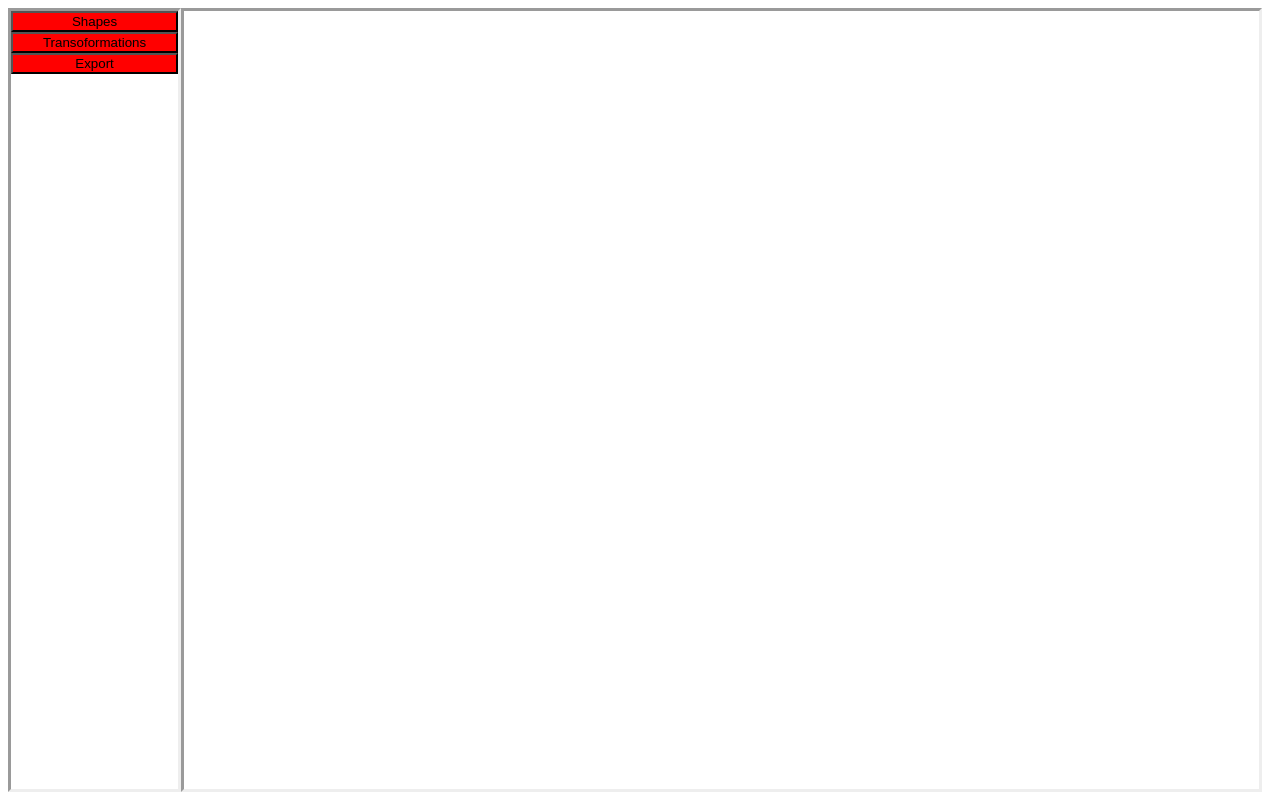
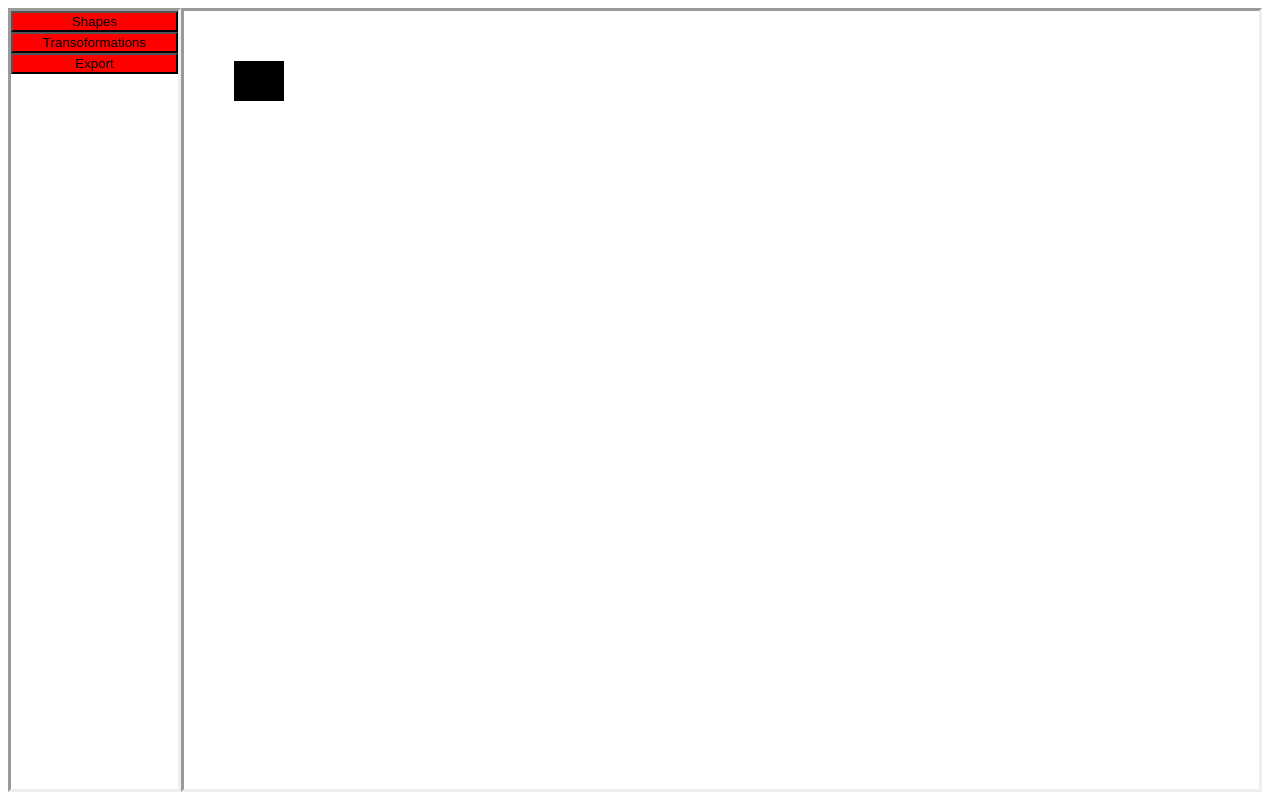
Before and after one commit to alexmeier2828/shape-editor, a website: page src/html/index.html in a window 1280 px wide. Drawn offline with Linux system fonts and the light colour scheme.

Commit message:
Can now draw a shape

```diff
--- a/src/html/index.html
+++ b/src/html/index.html
@@ -43,6 +43,8 @@
   </div>
 
 </body>
-
+<script type="text/javascript" src="../script/util.js"></script>
+<script type="text/javascript" src="../script/shapes/rectangle.js"></script>
+<script type="text/javascript" src="../script/canvasBuffer.js"></script>
 <script type="text/javascript" src="../script/index.js"></script>
 </html>
--- a/src/script/canvasBuffer.js
+++ b/src/script/canvasBuffer.js
@@ -6,14 +6,11 @@ class CanvasBuffer {
   }
 
   addShape(shape){
-    this.shapes.push = [];
+    this.shapes.push(shape);
   }
 
   drawAll(ctx){
-    this.shapes.foreach((shape) = {shape.draw(ctx)})
+    this.shapes.forEach((shape) => {shape.draw(ctx)})
   }
 
 }
-
-
-module.exports = CanvasBuffer
--- a/src/script/index.js
+++ b/src/script/index.js
@@ -10,8 +10,10 @@ var ctx = canvas.getContext('2d');
 
 //main function
 function main() {
-
-
+    buffer = new CanvasBuffer();
+    rect = new Rectangle(50, 50, 50, 40);
+    buffer.addShape(rect);
+    buffer.drawAll(ctx);
 }
 
 
--- a/src/script/shapes/rectangle.js
+++ b/src/script/shapes/rectangle.js
@@ -1,4 +1,4 @@
-const util = require("./util");
+
 class Rectangle {
   constructor(x, y, width, height) {
     this.x = x;
@@ -10,7 +10,7 @@ class Rectangle {
     this.rotate = 0;
   }
   draw(ctx){
-    util.transform(this._draw(ctx), ctx, this.offset, this.rotate);
+    transform(() => this._draw(ctx), ctx, this.offset, this.rotate);
   }
   _draw(ctx){
     ctx.fillRect(this.x, this.y, this.width, this.height);
--- a/src/script/util.js
+++ b/src/script/util.js
@@ -1,5 +1,9 @@
 
 
-exports.transform = (drawFunc, ctx, translate, rotate) => {
+function transform(drawFunc, ctx, translate, rotate){
   //translate and rotate canvas
+
+  drawFunc();
+
+  //run transforms backwards to reset the canvas
 }
```
